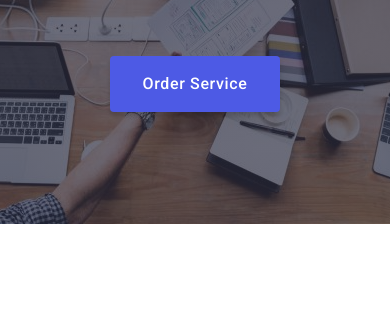
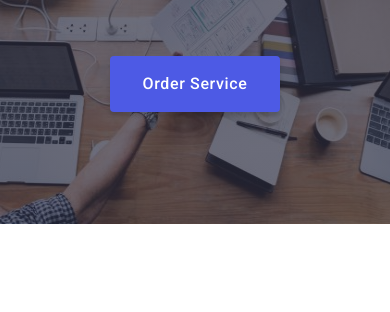
Before and after one commit to DenShtephen/goit-markup-hw-07, a plain HTML site: page index.html in a window 390 px wide. Shown: the part 297-609 px from the top of the page. Drawn offline with nearby package versions, Linux system fonts and the light colour scheme.

Commit message:
Update mobile.css

```diff
--- a/css/mobile.css
+++ b/css/mobile.css
@@ -204,7 +204,7 @@ address {
       rgba(46, 47, 66, 0.7)
     ),
     url(../images/bg-header/bg-hero-mob\ x1.jpg);
-  background-size: 428px 432px;
+  background-size: 396px 432px;
 }
 
 @media (min-device-pixel-ratio: 2),
```
